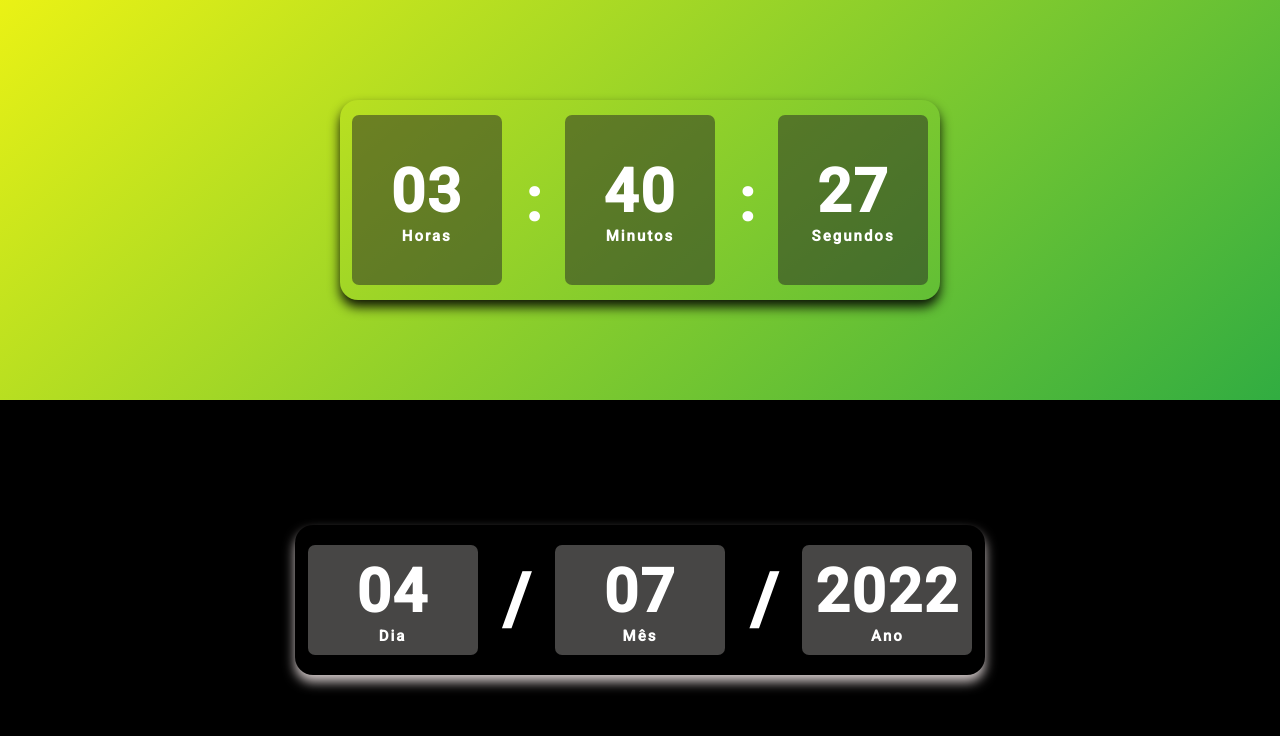
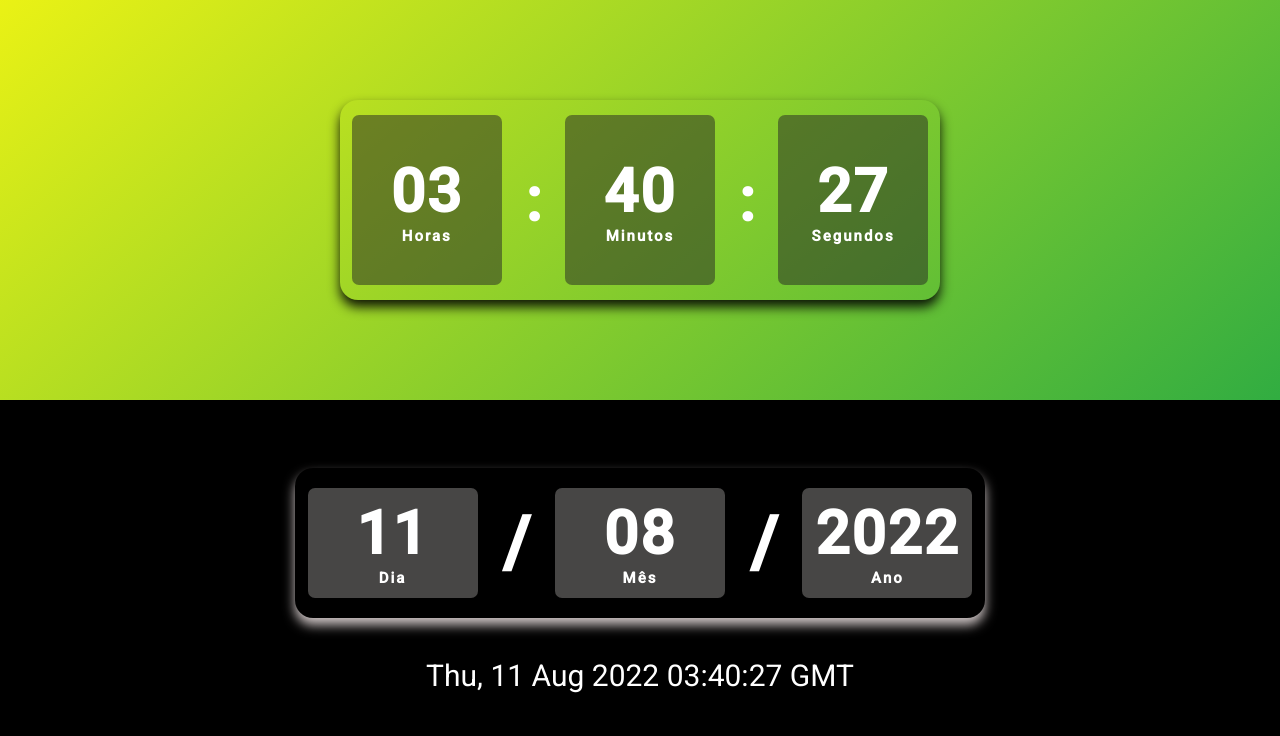
Before and after one commit to ZeClaudio-Jr/Digital_clock, a plain HTML site: page index.html in a window 1280 px wide. Drawn offline with Linux system fonts and the light colour scheme.

Commit message:
Consertos do mês e adição de informação geral

```diff
--- a/assets/css/style.css
+++ b/assets/css/style.css
@@ -84,6 +84,7 @@
     display: flex;
     align-items:center;
     justify-content: center;
+    flex-direction: column;
 }
 
 .calendario {
@@ -121,3 +122,12 @@
     font-family: 'roboto';
 
 } /**/
+
+.infoGeral {
+    /* height: 50px; */
+    color: #fff;
+    font-size: 30px;
+    font-family: 'roboto';
+    padding: 40px;
+    align-items: center;
+}
--- a/assets/js/script.js
+++ b/assets/js/script.js
@@ -8,6 +8,8 @@ const relogio = setInterval(function time() {
     let hr = horarioToday.getHours();
     let min = horarioToday.getMinutes();
     let s = horarioToday.getSeconds();
+
+
 
     if (hr < 10) hr = '0' + hr;
     if (min < 10) min = '0' + min;
@@ -25,13 +27,15 @@ const relogio = setInterval(function time() {
 const dia = document.getElementById('dia');
 const mes = document.getElementById('mes');
 const ano = document.getElementById('ano');
+const infoG = document.getElementById('infoG');
 
 
-const calendario = setInterval(function calendar() {
+const calendario = setInterval(function time() {
     let dateToday = new Date();
-    let d = dateToday.getDay();
-    let m = dateToday.getMonth();
+    let d = dateToday.getDate();   // O getDay não funciona como eu pensava.
+    let m = dateToday.getMonth()+1;   // Só o getMonth trás o mês anterior ao que se está. O método getMonth() retorna o mês da data especificada. É importante observar a respeito do método getMonth() que ele retorna valores indexados em zero (ou seja, de 0 a 11), onde 0 representa janeiro e 11 representa dezembro. Por isso, é preciso adicionar 1 para "normalizar" o valor do mês.
     let a = dateToday.getFullYear();
+    let i = dateToday.toUTCString();
 
     if (d < 10) d = '0' + d;
     if (m < 10) m = '0' + m;
@@ -40,4 +44,5 @@ const calendario = setInterval(function calendar() {
     dia.textContent = d;
     mes.textContent = m;
     ano.textContent = a;
+    infoG.textContent = i;
 })
--- a/index.html
+++ b/index.html
@@ -76,6 +76,10 @@
 
         </div>
 
+        <div class="infoGeral">
+            <span id="infoG">*************</span>
+        </div>
+
     </div>
 
     <script src="assets/js/script.js"></script>
```
